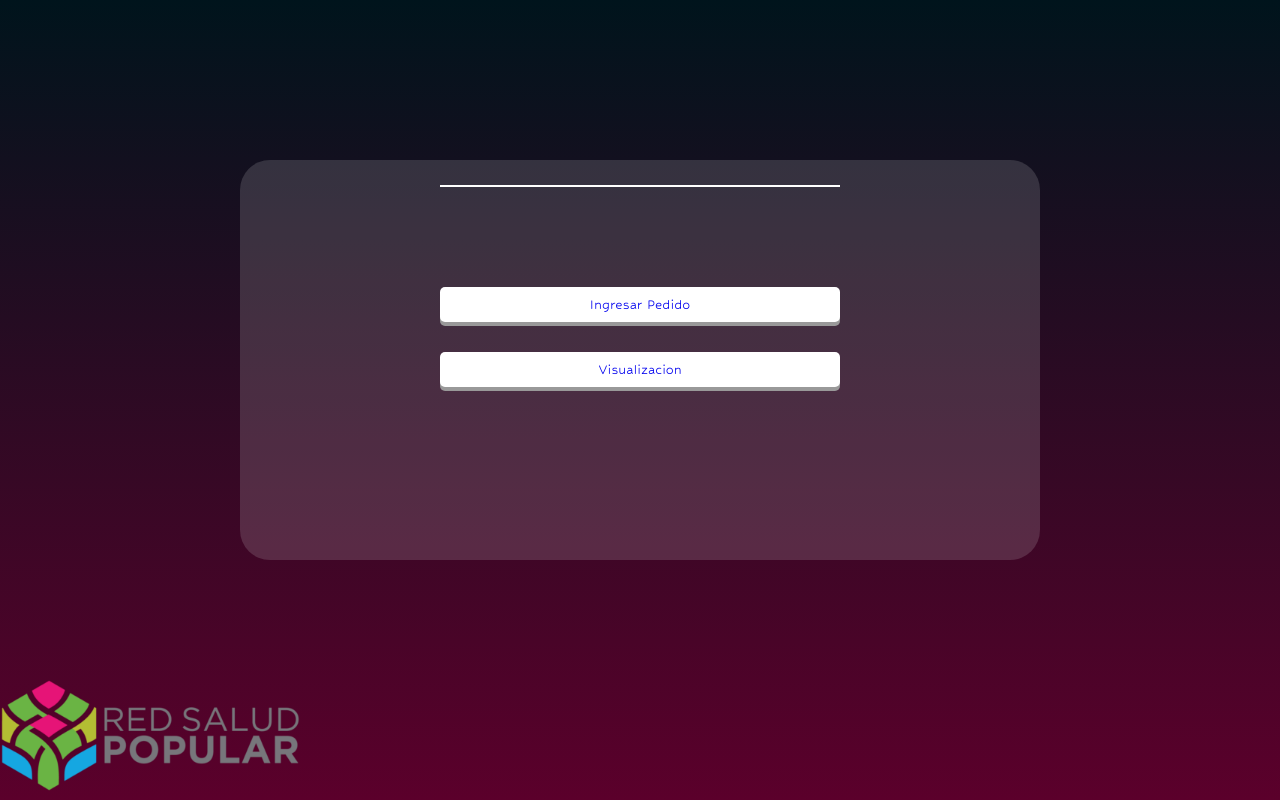
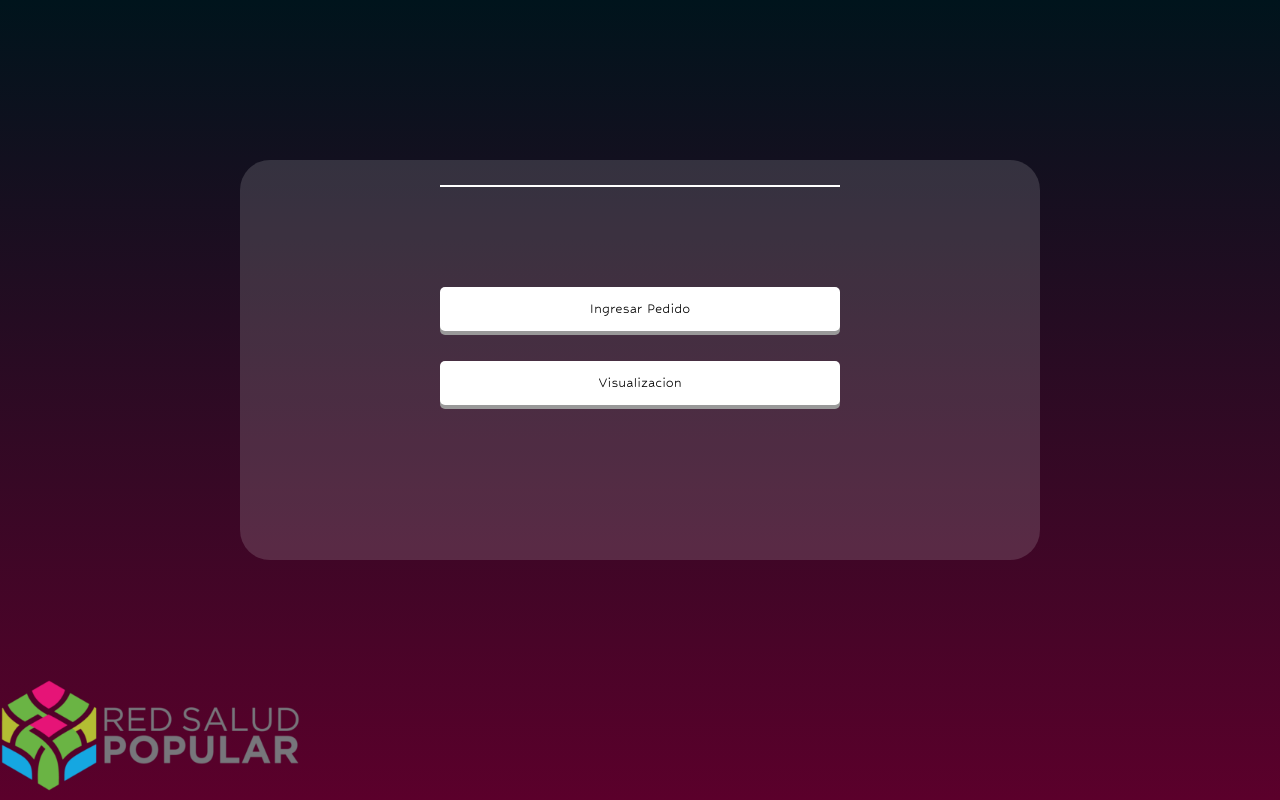
Before and after one commit to Soujiro17/farmacia-popular-frontend, a React (Vite) app: page / in a window 1280 px wide. Built offline with nearby package versions, Linux system fonts and the light colour scheme; what chartjs-plugin-datalabels would draw is missing.

Commit message:
Se agrego tailwind

```diff
--- a/package.json
+++ b/package.json
@@ -34,6 +34,7 @@
   "devDependencies": {
     "@types/react": "^18.0.26",
     "@types/react-dom": "^18.0.9",
+    "autoprefixer": "^10.4.13",
     "eslint": "^8.29.0",
     "eslint-config-airbnb": "^19.0.4",
     "eslint-config-prettier": "^8.5.0",
@@ -45,6 +46,8 @@
     "eslint-plugin-react-hooks": "^4.6.0",
     "husky": "^8.0.2",
     "lint-staged": "^13.1.0",
-    "prettier": "^2.8.1"
+    "postcss": "^8.4.20",
+    "prettier": "^2.8.1",
+    "tailwindcss": "^3.2.4"
   }
 }
--- /dev/null
+++ b/postcss.config.cjs
@@ -0,0 +1,6 @@
+module.exports = {
+  plugins: {
+    tailwindcss: {},
+    autoprefixer: {},
+  },
+}
--- a/src/components/FormPaciente/index.jsx
+++ b/src/components/FormPaciente/index.jsx
@@ -1,28 +1,11 @@
-import styles from "./styles.module.css";
+
 
 export default function FormPaciente() {
   return (
-    <div className={styles.mainContainer}>
-      <div className={styles.centerConteiner}>
-        <div className={styles.wrapper}>
-            <label>
-              password
-            </label>
-            <select>
-              <default value="default">
-                hola
-              </default>
-           <option value="hola">
-              persona 1
-           </option>
-           <option value="hola">
-              persona 2
-           </option>
-            </select>
-        </div>
-      </div>
+    <div className="min-h-screen">
 
-    <img src="/img/icono.png" alt="Icono" className={styles.conteinerImg} />
+
+    <img src="/img/icono.png" alt="Icono"  />
   </div>
 
 
--- a/src/index.css
+++ b/src/index.css
@@ -1,3 +1,6 @@
+@tailwind base;
+@tailwind components;
+@tailwind utilities;
 html,
 body {
   margin: 0%;
--- a/src/routes/index.jsx
+++ b/src/routes/index.jsx
@@ -12,7 +12,7 @@ const AppRoutes = () => {
       <Routes>
         <Route path="/" element={<Home />} />
 
-        <Route path="/formularioPaciente" element={<FormPaciente/>} />
+        <Route path="/formpaciente" element={<FormPaciente/>} />
         <Route path="/inicio" element={<Inicio />} />
         <Route path="/formproducto" element={<FormProducto />} />
         <Route path="/productos" element={<Productos />} />
--- /dev/null
+++ b/tailwind.config.cjs
@@ -0,0 +1,11 @@
+/** @type {import('tailwindcss').Config} */
+module.exports = {
+  content: [
+    "./index.html",
+    "./src/**/*.{js,ts,jsx,tsx}",
+  ],
+  theme: {
+    extend: {},
+  },
+  plugins: [],
+}
```
Also changed, not shown: 1 other file (tests, documents, lock files or other folders).
